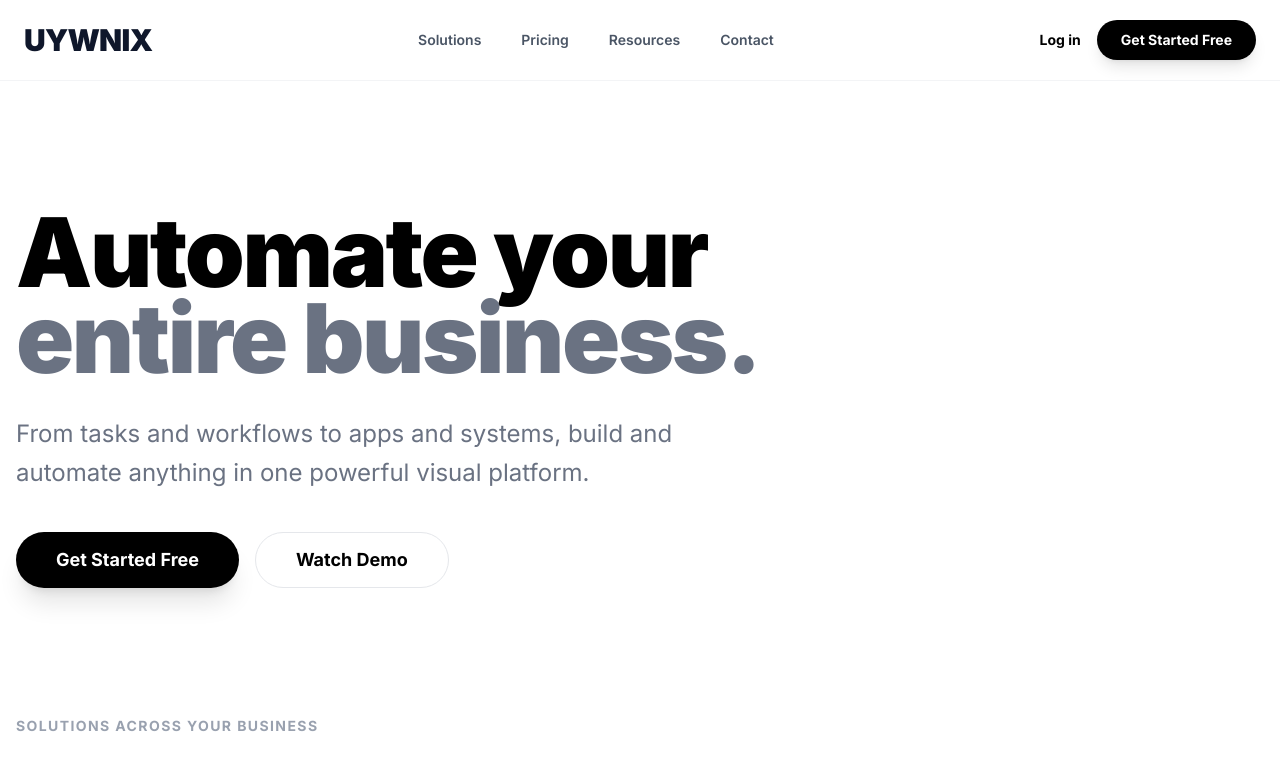
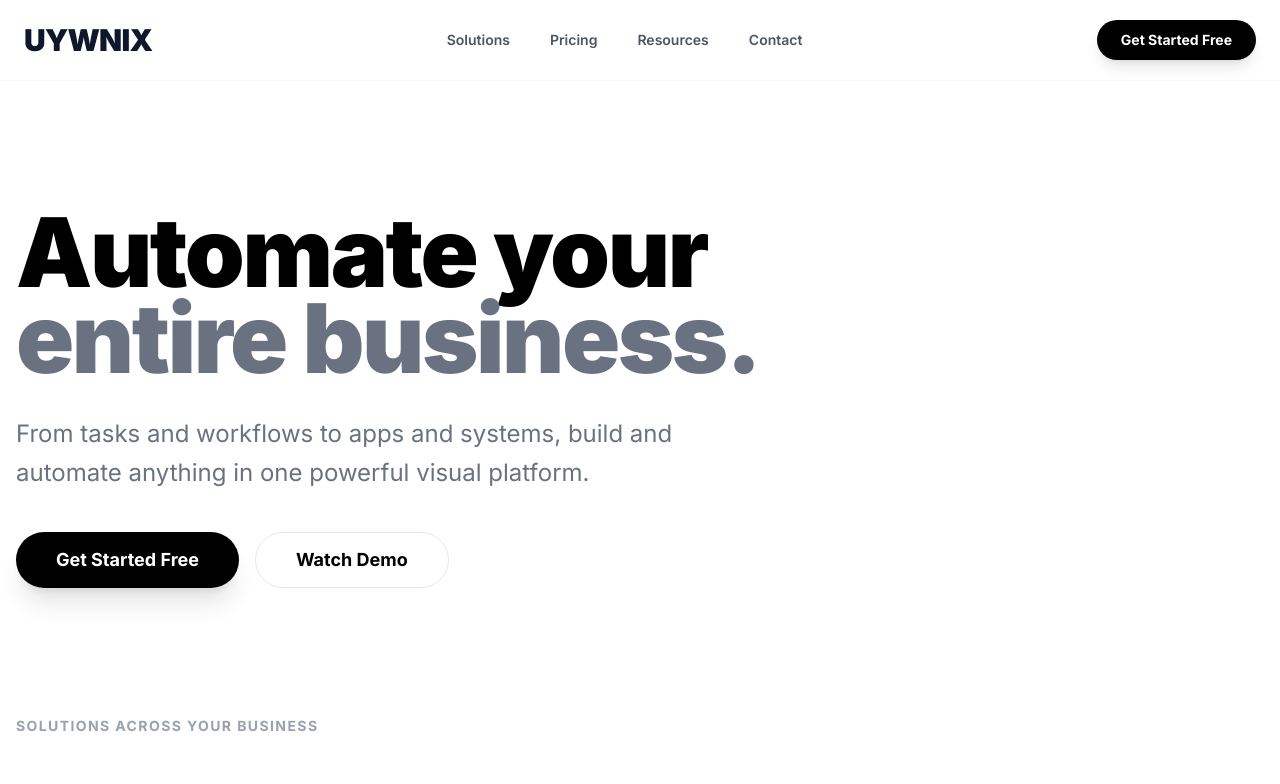
Before and after one commit to Tayyabhusayn/uywnix, a Next.js app: page / in a window 1280 px wide. Shown: the top 784 px of the page. Built offline with nearby package versions, Linux system fonts and the light colour scheme.

Commit message:
Remove Log In Button

```diff
--- a/app/page.tsx
+++ b/app/page.tsx
@@ -24,7 +24,6 @@ export default function Home() {
           </div>
 
           <div className="hidden md:flex items-center gap-4">
-            <Link href="/ai-agent" className="text-sm font-bold text-black hover:underline">Log in</Link>
             <Link href="/audit" className="bg-black text-white px-6 py-2.5 rounded-full text-sm font-bold hover:bg-gray-800 transition shadow-lg">
               Get Started Free
             </Link>
```
